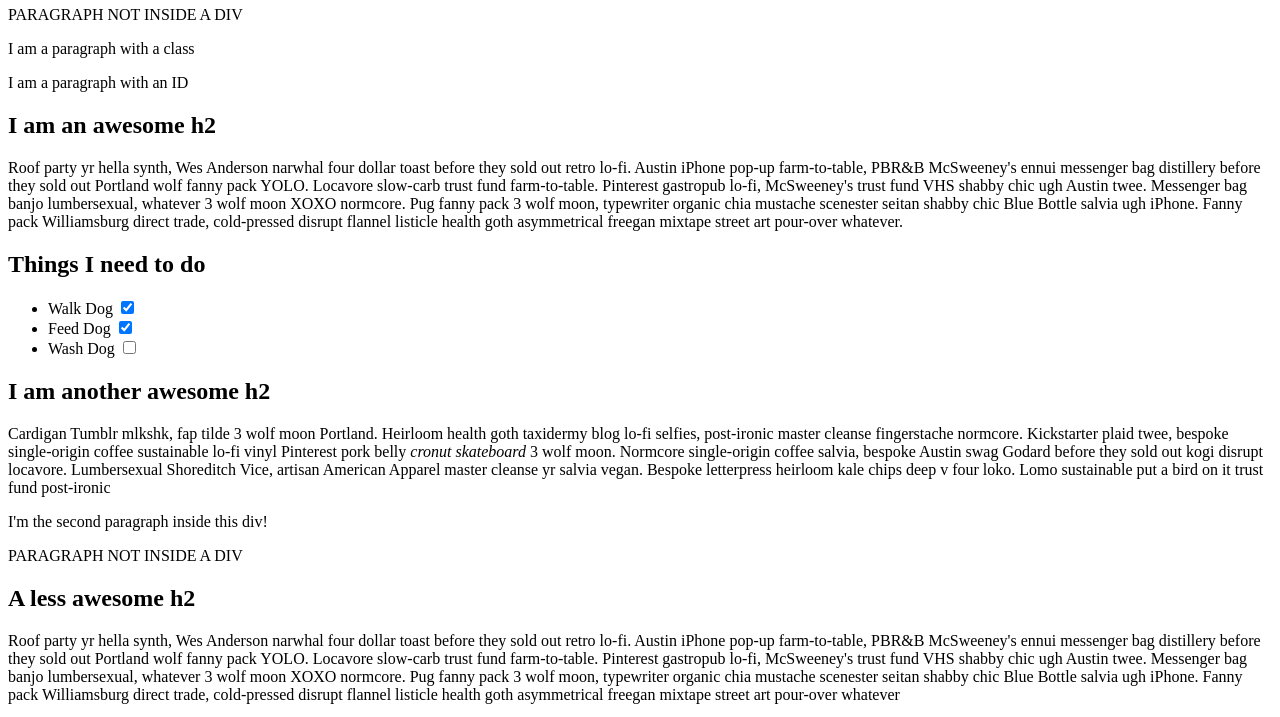
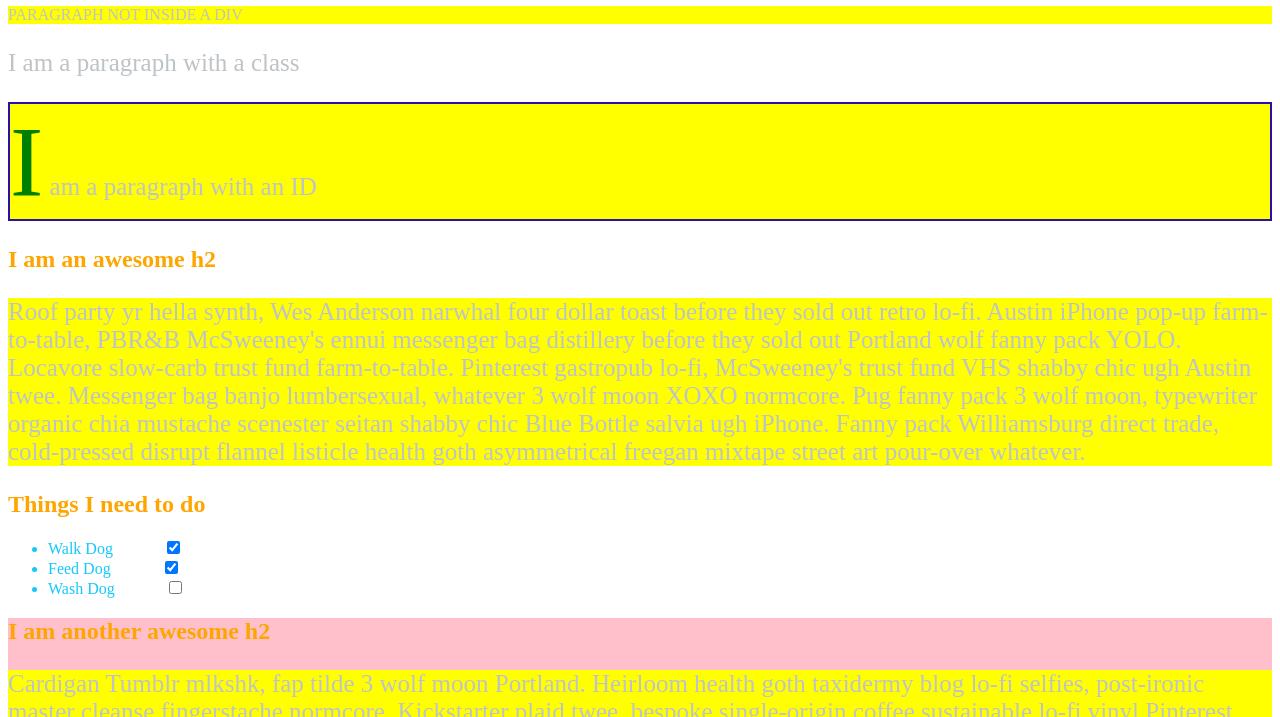
Before and after one commit to Marzupilami/ExcerciseSelector, a plain HTML site: page index.html in a window 1280 px wide. Shown: the part 60-777 px from the top of the page. Drawn offline with Linux system fonts and the light colour scheme.

Commit message:
Update index.html

```diff
--- a/index.html
+++ b/index.html
@@ -2,7 +2,7 @@
 <head>
   <meta charset="UTF-8">
   <title>Selectors Exercise</title>
-  <link rel="stylesheet" type="text/css" href="selectors.css">
+  <link rel="stylesheet" type="text/css" href="selector.css">
 </head>
 <body>
   <h1>Selectors Exercise</h1>
```
